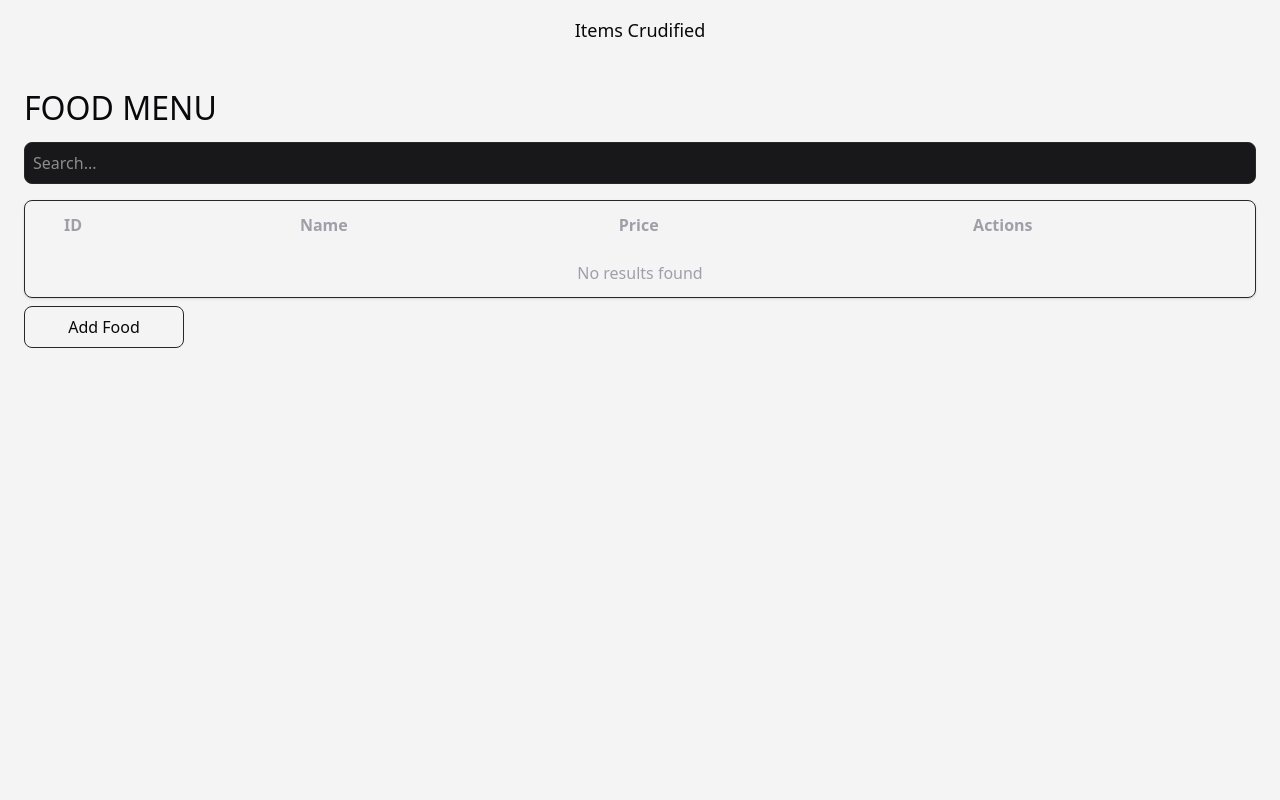
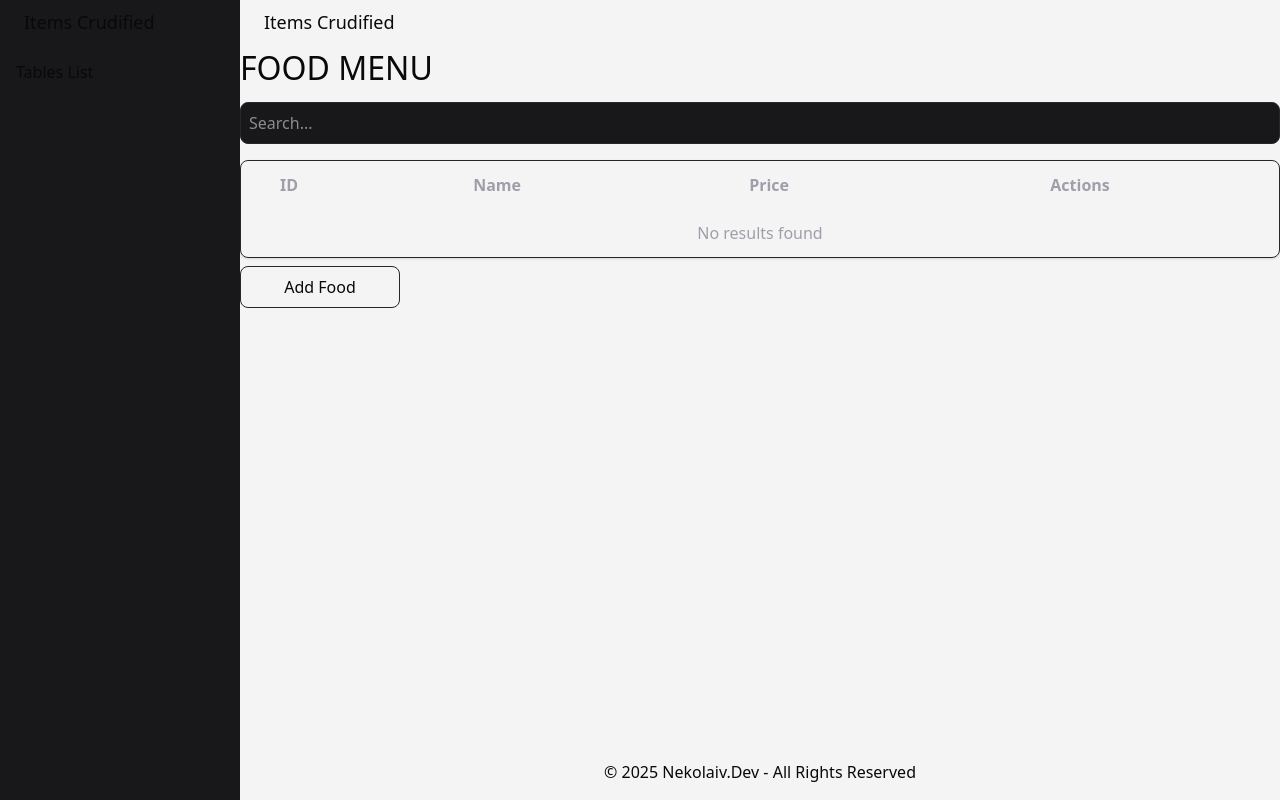
Before and after one commit to nekolaiv/items-crudified, a Django app: page / in a window 1280 px wide. Run offline with Django 5.2, Linux system fonts and the light colour scheme; data that the repository does not hold is empty.

Commit message:
update: add aside section

```diff
--- a/inventory/templates/base.html
+++ b/inventory/templates/base.html
@@ -1,6 +1,6 @@
 <!DOCTYPE html>
 {% load static %}
-<html lang="en">
+<html lang="en" class="overflow-hidden">
 	<head>
 		<meta charset="UTF-8" />
 		<meta name="viewport" content="width=device-width, initial-scale=1.0" />
@@ -15,26 +15,63 @@
 		</script>
 	</head>
 	<body
-		class="min-h-screen max-w-screen flex flex-col bg-zinc-100 dark:bg-zinc-950 text-zinc-950 dark:text-zinc-300"
+		class="min-h-screen max-h-screen overflow-hidden max-w-screen flex bg-zinc-100 dark:bg-zinc-950 text-zinc-950 dark:text-zinc-300"
 	>
-		<header class="p-4 relative min-w-screen">
+		<aside
+			class="min-w-60 h-screen max-w-60 max-h-screen flex flex-col w-60 bg-zinc-900"
+		>
+			<header class="px-6 py-2 relative max-w-screen max-h-screen">
 				<nav class="">
-				<ul class="flex justify-center items-center">
+					<ul class="flex justify-start items-center">
 						<li>
-						<a href="/" class="text-lg"><h1>Items Crudified</h1></a>
+							<a href="/" class="text-lg"
+								><h1>Items Crudified</h1></a
+							>
 						</li>
 					</ul>
 				</nav>
 			</header>
-
-		<main class="flex-grow-1 p-6">
+			<div class="h-full p-4">
+				<div class="">
+					<h6>Tables List</h6>
+					<ul>
+						{% for table in tables %}
+						<!-- <li><a href="{% url 'table' table.id %}">{{ table.name }}</a></li> -->
+						<li>
+							<a href="{% url 'table' table.id %}"
+								><button
+									class="w-20 p-px cursor-pointer border border-zinc-800 rounded-lg transition duration-300 hover:bg-zinc-900"
+								>
+									{{table.name}}
+								</button></a
+							>
+						</li>
+						{% endfor %}
+					</ul>
+					<!-- <a href="">+ Create Table</a> -->
+				</div>
+			</div>
+		</aside>
+		<main class="flex flex-col max-h-screen w-full overflow-hidden">
+			<header class="relative px-6 py-2 max-w-screen">
+				<nav class="">
+					<ul class="flex justify-start items-center">
+						<li>
+							<a href="/" class="text-lg"
+								><h1>Items Crudified</h1></a
+							>
+						</li>
+					</ul>
+				</nav>
+			</header>
+			<section class="relative flex-grow overflow-auto">
 				{% block content %}{% endblock %}
-		</main>
-
+			</section>
 			<footer
-			class="text-center p-4 bg-zinc-100 dark:bg-zinc-950 text-zinc-950 dark:text-zinc-300
+				class="text-center relative w-full p-4 bg-zinc-100 dark:bg-zinc-950 text-zinc-950 dark:text-zinc-300"
 			>
 				© 2025 Nekolaiv.Dev - All Rights Reserved
 			</footer>
+		</main>
 	</body>
 </html>
```
Lines whose indentation alone changed are shown as unchanged.
